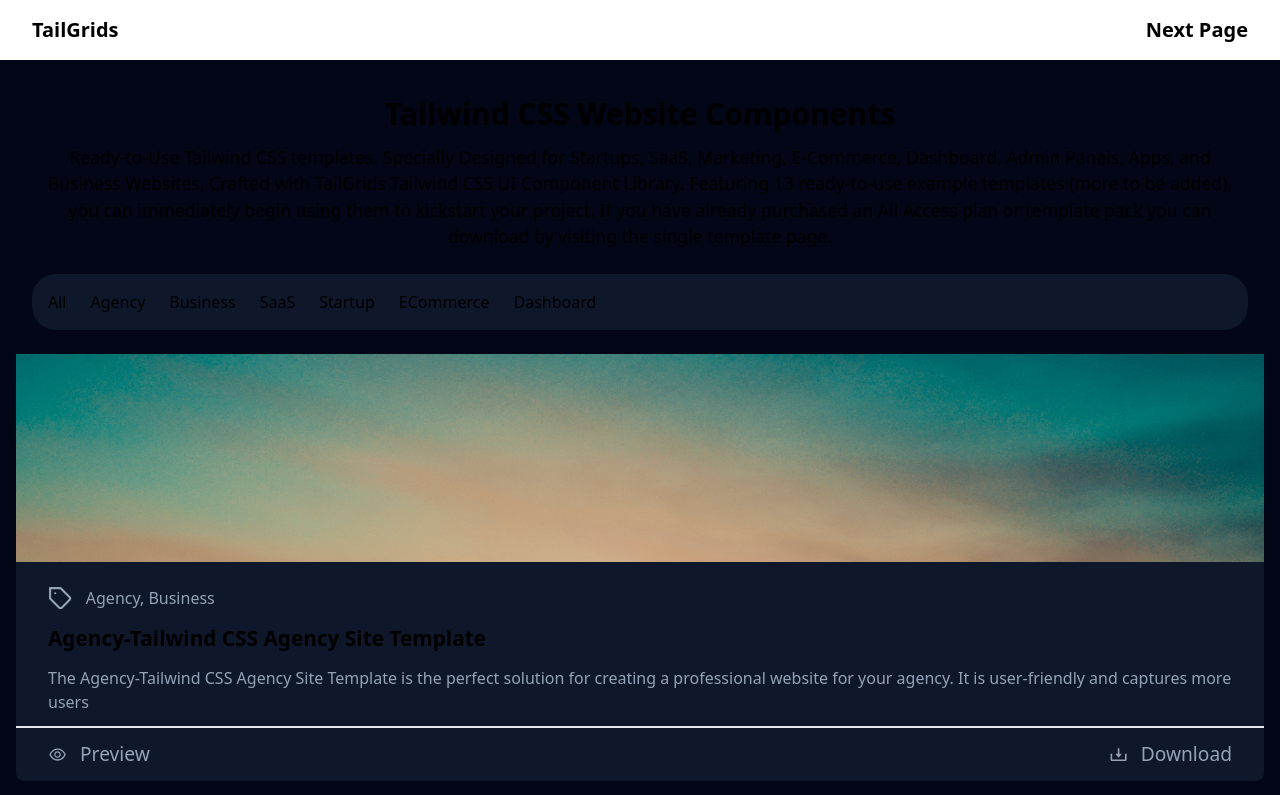
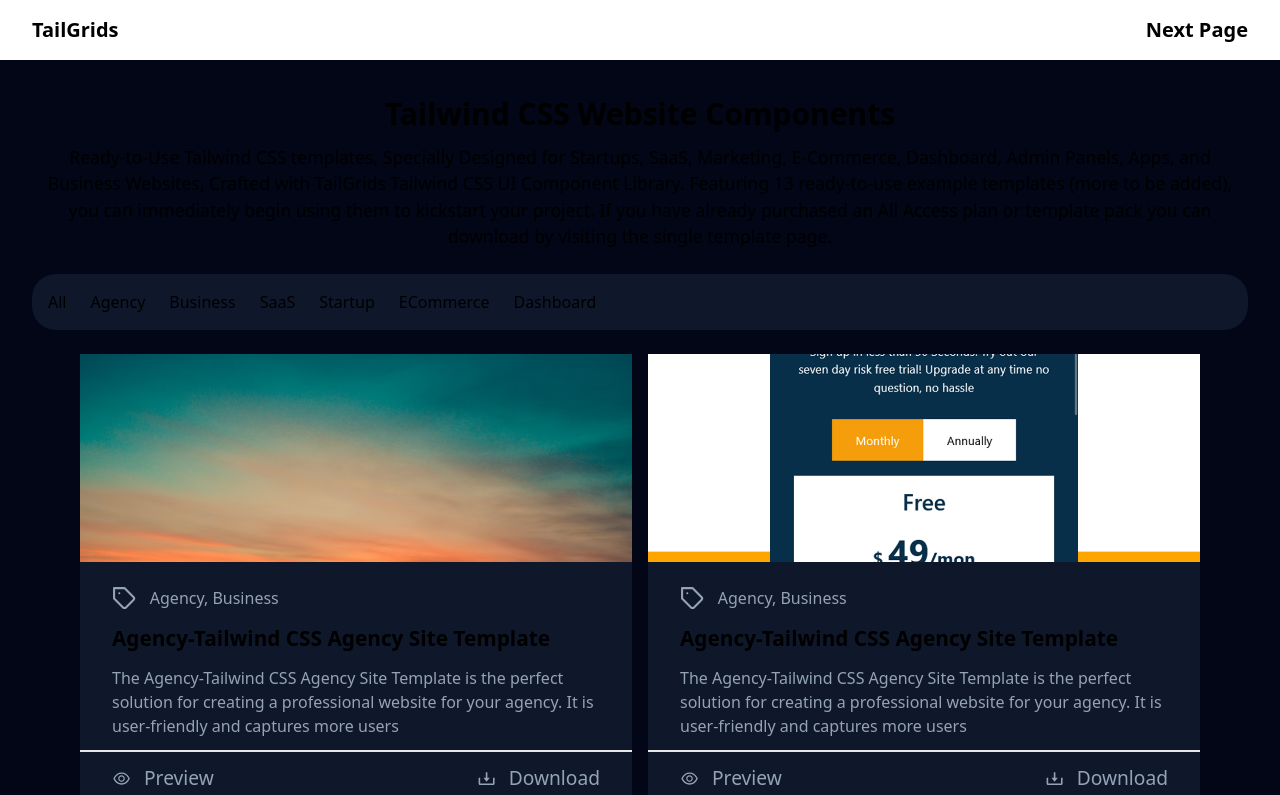
Before and after one commit to mosespace/pricing-tailwind, a Next.js app: page /next-page in a window 1280 px wide. Shown: the top 795 px of the page. Built offline with nearby package versions, Linux system fonts and the light colour scheme.

Commit message:
feat: updated styles

```diff
--- a/app/components/CloneGrid.jsx
+++ b/app/components/CloneGrid.jsx
@@ -7,8 +7,8 @@ import UsedImg from "../../public/tt.jpg";
 
 export default function CloneGrid() {
   return (
-    <section className='py-4 px-[1rem]'>
-      <div className='grid grid-cols-1 gap-4'>
+    <section className='py-4 px-[2rem] sm:px-[5rem]'>
+      <div className='grid grid-cols-1 gap-4 sm:grid-cols-2'>
         <div className='bg-slate-900 rounded-[0.5rem] flex flex-col'>
           <div className='relative h-52'>
             <Image
```
